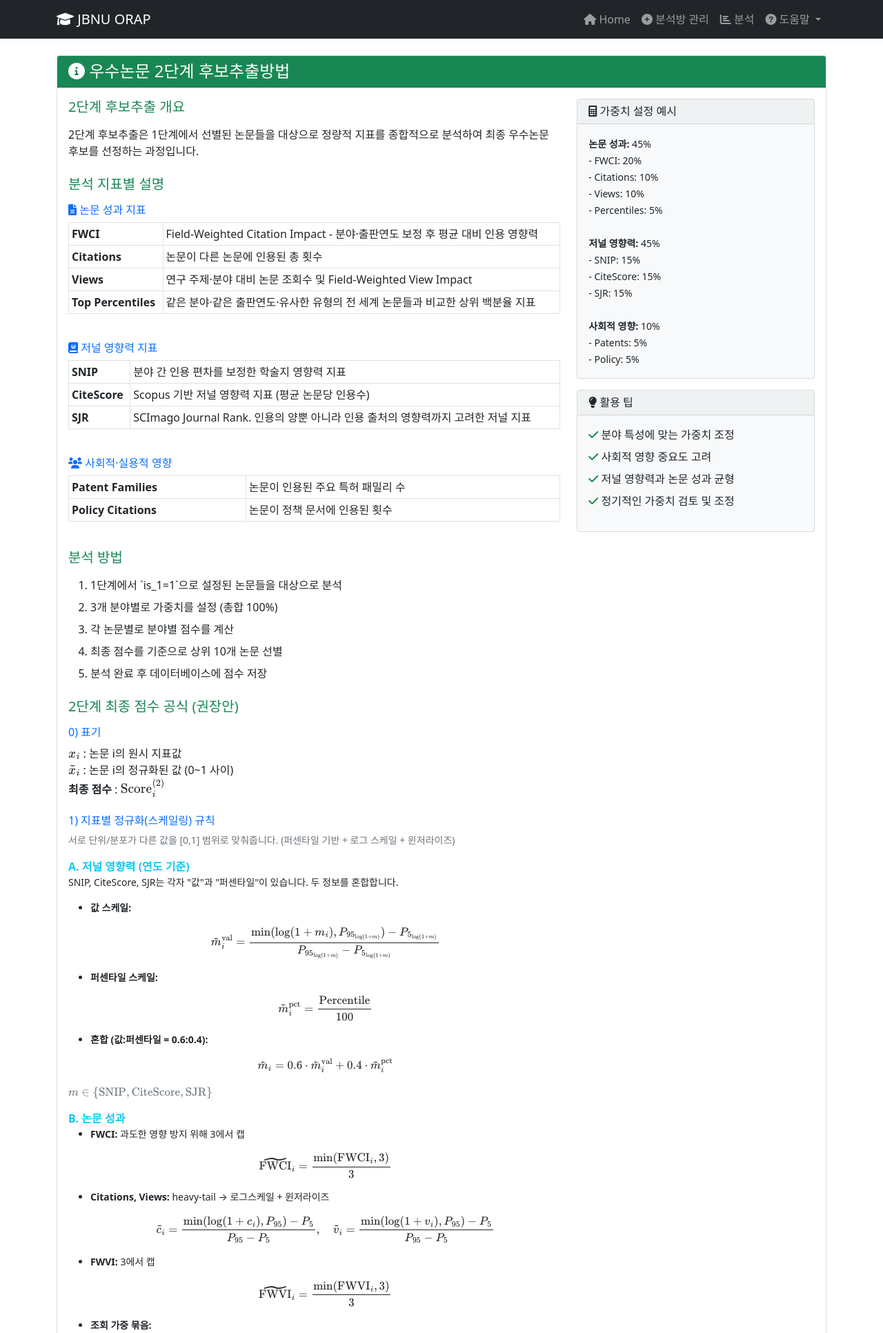
After one commit to Suntae-Kim2020/orap, a Flask app: page /help/stage2 in a window 1280 px wide. The commit adds this page. Shown: the top 1932 px of the page at 69% size. Run offline with Flask 3, Linux system fonts and the light colour scheme; parts of the project's set-up code (start-up, migrations or seed data) failed here and were passed over.

Commit message:
도움말 추가

```diff
--- a/app.py
+++ b/app.py
@@ -1911,5 +1911,14 @@ def download_second_stage_candidates():
     except Exception as e:
         return f"2단계 CSV 다운로드 중 오류가 발생했습니다: {str(e)}", 500
 
+# 도움말 라우트
+@app.route('/help/stage1')
+def help_stage1():
+    return render_template('help_stage1.html')
+
+@app.route('/help/stage2')
+def help_stage2():
+    return render_template('help_stage2.html')
+
 if __name__ == '__main__':
     app.run(debug=True, host='127.0.0.1', port=0)
--- a/templates/base.html
+++ b/templates/base.html
@@ -23,6 +23,19 @@
                 <a class="nav-link" href="{{ url_for('analysis') }}">
                     <i class="fas fa-chart-bar"></i> 분석
                 </a>
+                <div class="nav-item dropdown">
+                    <a class="nav-link dropdown-toggle" href="#" id="helpDropdown" role="button" data-bs-toggle="dropdown" aria-expanded="false">
+                        <i class="fas fa-question-circle"></i> 도움말
+                    </a>
+                    <ul class="dropdown-menu" aria-labelledby="helpDropdown">
+                        <li><a class="dropdown-item" href="{{ url_for('help_stage1') }}">
+                            <i class="fas fa-info-circle"></i> 우수논문 1단계 후보추출방법
+                        </a></li>
+                        <li><a class="dropdown-item" href="{{ url_for('help_stage2') }}">
+                            <i class="fas fa-info-circle"></i> 우수논문 2단계 후보추출방법
+                        </a></li>
+                    </ul>
+                </div>
             </div>
         </div>
     </nav>
--- /dev/null
+++ b/templates/help_stage2.html
@@ -0,0 +1,293 @@
+{% extends "base.html" %}
+
+{% block title %}우수논문 2단계 후보추출방법 - JBNU ORAP{% endblock %}
+
+{% block scripts %}
+<script src="https://polyfill.io/v3/polyfill.min.js?features=es6"></script>
+<script id="MathJax-script" async src="https://cdn.jsdelivr.net/npm/mathjax@3/es5/tex-mml-chtml.js"></script>
+<script>
+  window.MathJax = {
+    tex: {
+      inlineMath: [['$', '$'], ['\\(', '\\)']],
+      displayMath: [['$$', '$$'], ['\\[', '\\]']]
+    }
+  };
+</script>
+{% endblock %}
+
+{% block content %}
+<div class="row">
+    <div class="col-12">
+        <div class="card">
+            <div class="card-header bg-success text-white">
+                <h4 class="mb-0">
+                    <i class="fas fa-info-circle"></i> 우수논문 2단계 후보추출방법
+                </h4>
+            </div>
+            <div class="card-body">
+                <div class="row">
+                    <div class="col-md-8">
+                        <h5 class="text-success mb-3">2단계 후보추출 개요</h5>
+                        <p class="mb-4">
+                            2단계 후보추출은 1단계에서 선별된 논문들을 대상으로 정량적 지표를 종합적으로 분석하여
+                            최종 우수논문 후보를 선정하는 과정입니다.
+                        </p>
+
+                        <h5 class="text-success mb-3">분석 지표별 설명</h5>
+
+                        <div class="mb-4">
+                            <h6 class="text-primary"><i class="fas fa-file-alt"></i> 논문 성과 지표</h6>
+                            <div class="table-responsive">
+                                <table class="table table-bordered table-sm">
+                                    <tbody>
+                                        <tr>
+                                            <td><strong>FWCI</strong></td>
+                                            <td>Field-Weighted Citation Impact - 분야·출판연도 보정 후 평균 대비 인용 영향력</td>
+                                        </tr>
+                                        <tr>
+                                            <td><strong>Citations</strong></td>
+                                            <td>논문이 다른 논문에 인용된 총 횟수</td>
+                                        </tr>
+                                        <tr>
+                                            <td><strong>Views</strong></td>
+                                            <td>연구 주제·분야 대비 논문 조회수 및 Field-Weighted View Impact</td>
+                                        </tr>
+                                        <tr>
+                                            <td><strong>Top Percentiles</strong></td>
+                                            <td>같은 분야·같은 출판연도·유사한 유형의 전 세계 논문들과 비교한 상위 백분율 지표</td>
+                                        </tr>
+                                    </tbody>
+                                </table>
+                            </div>
+                        </div>
+
+                        <div class="mb-4">
+                            <h6 class="text-primary"><i class="fas fa-journal-whills"></i> 저널 영향력 지표</h6>
+                            <div class="table-responsive">
+                                <table class="table table-bordered table-sm">
+                                    <tbody>
+                                        <tr>
+                                            <td><strong>SNIP</strong></td>
+                                            <td>분야 간 인용 편차를 보정한 학술지 영향력 지표</td>
+                                        </tr>
+                                        <tr>
+                                            <td><strong>CiteScore</strong></td>
+                                            <td>Scopus 기반 저널 영향력 지표 (평균 논문당 인용수)</td>
+                                        </tr>
+                                        <tr>
+                                            <td><strong>SJR</strong></td>
+                                            <td>SCImago Journal Rank. 인용의 양뿐 아니라 인용 출처의 영향력까지 고려한 저널 지표</td>
+                                        </tr>
+                                    </tbody>
+                                </table>
+                            </div>
+                        </div>
+
+                        <div class="mb-4">
+                            <h6 class="text-primary"><i class="fas fa-users"></i> 사회적·실용적 영향</h6>
+                            <div class="table-responsive">
+                                <table class="table table-bordered table-sm">
+                                    <tbody>
+                                        <tr>
+                                            <td><strong>Patent Families</strong></td>
+                                            <td>논문이 인용된 주요 특허 패밀리 수</td>
+                                        </tr>
+                                        <tr>
+                                            <td><strong>Policy Citations</strong></td>
+                                            <td>논문이 정책 문서에 인용된 횟수</td>
+                                        </tr>
+                                    </tbody>
+                                </table>
+                            </div>
+                        </div>
+
+                        <h5 class="text-success mb-3">분석 방법</h5>
+                        <ol class="mb-4">
+                            <li class="mb-2">1단계에서 `is_1=1`으로 설정된 논문들을 대상으로 분석</li>
+                            <li class="mb-2">3개 분야별로 가중치를 설정 (총합 100%)</li>
+                            <li class="mb-2">각 논문별로 분야별 점수를 계산</li>
+                            <li class="mb-2">최종 점수를 기준으로 상위 10개 논문 선별</li>
+                            <li class="mb-2">분석 완료 후 데이터베이스에 점수 저장</li>
+                        </ol>
+
+                        <h5 class="text-success mb-3">2단계 최종 점수 공식 (권장안)</h5>
+
+                        <div class="mb-4">
+                            <h6 class="text-primary">0) 표기</h6>
+                            <ul class="list-unstyled mb-3">
+                                <li>$x_i$ : 논문 i의 원시 지표값</li>
+                                <li>$\tilde{x}_i$ : 논문 i의 정규화된 값 (0~1 사이)</li>
+                                <li><strong>최종 점수</strong> : $\text{Score}_i^{(2)}$</li>
+                            </ul>
+                        </div>
+
+                        <div class="mb-4">
+                            <h6 class="text-primary">1) 지표별 정규화(스케일링) 규칙</h6>
+                            <p class="small text-muted mb-3">서로 단위/분포가 다른 값을 [0,1] 범위로 맞춰줍니다. (퍼센타일 기반 + 로그 스케일 + 윈저라이즈)</p>
+
+                            <div class="mb-3">
+                                <strong class="text-info">A. 저널 영향력 (연도 기준)</strong>
+                                <p class="small">SNIP, CiteScore, SJR는 각자 "값"과 "퍼센타일"이 있습니다. 두 정보를 혼합합니다.</p>
+                                <ul class="small">
+                                    <li><strong>값 스케일:</strong>
+                                        $$\tilde{m}_i^{\text{val}} = \frac{\min(\log(1+m_i), P_{95_{\log(1+m)}}) - P_{5_{\log(1+m)}}}{P_{95_{\log(1+m)}} - P_{5_{\log(1+m)}}}$$
+                                    </li>
+                                    <li><strong>퍼센타일 스케일:</strong>
+                                        $$\tilde{m}_i^{\text{pct}} = \frac{\text{Percentile}}{100}$$
+                                    </li>
+                                    <li><strong>혼합 (값:퍼센타일 = 0.6:0.4):</strong>
+                                        $$\tilde{m}_i = 0.6 \cdot \tilde{m}_i^{\text{val}} + 0.4 \cdot \tilde{m}_i^{\text{pct}}$$
+                                    </li>
+                                </ul>
+                                <p class="small text-muted">$m \in \{\text{SNIP}, \text{CiteScore}, \text{SJR}\}$</p>
+                            </div>
+
+                            <div class="mb-3">
+                                <strong class="text-info">B. 논문 성과</strong>
+                                <ul class="small">
+                                    <li><strong>FWCI:</strong> 과도한 영향 방지 위해 3에서 캡
+                                        $$\widetilde{\text{FWCI}}_i = \frac{\min(\text{FWCI}_i, 3)}{3}$$
+                                    </li>
+                                    <li><strong>Citations, Views:</strong> heavy-tail → 로그스케일 + 윈저라이즈
+                                        $$\tilde{c}_i = \frac{\min(\log(1+c_i), P_{95}) - P_5}{P_{95} - P_5}, \quad \tilde{v}_i = \frac{\min(\log(1+v_i), P_{95}) - P_5}{P_{95} - P_5}$$
+                                    </li>
+                                    <li><strong>FWVI:</strong> 3에서 캡
+                                        $$\widetilde{\text{FWVI}}_i = \frac{\min(\text{FWVI}_i, 3)}{3}$$
+                                    </li>
+                                    <li><strong>조회 가중 묶음:</strong>
+                                        $$\widetilde{\text{ViewsBlock}}_i = 0.5 \cdot \tilde{v}_i + 0.5 \cdot \widetilde{\text{FWVI}}_i$$
+                                    </li>
+                                    <li><strong>Top Percentiles:</strong>
+                                        $$\widetilde{\text{TopPct}}_i = \frac{\text{값}}{100}$$
+                                    </li>
+                                </ul>
+                            </div>
+
+                            <div class="mb-3">
+                                <strong class="text-info">C. 사회적·실용적 영향</strong>
+                                <p class="small">희소·이산 분포를 고려해 존재 보너스 + 강도로 구성</p>
+                                <ul class="small">
+                                    <li><strong>Patent families:</strong><br>
+                                        $$\widetilde{\text{Patent}}_i = 0.4 \cdot \mathbf{1}(pf_i > 0) + 0.6 \cdot \frac{\min(\log(1+pf_i), P_{95}) - P_5}{P_{95} - P_5}$$</li>
+                                    <li><strong>Policy citations:</strong> 동일 방식<br>
+                                        <code>Policỹ<sub>i</sub> = 0.4 · 1(pol<sub>i</sub> > 0) + 0.6 · (min(log(1+pol<sub>i</sub>), P95) - P5) / (P95 - P5)</code></li>
+                                </ul>
+                                <div class="alert alert-light small">
+                                    <strong>참고:</strong> P5, P95는 해당 지표의 논문군(1단계 후보) 내 5·95퍼센타일입니다. 값 부족 시 P1·P99로 대체 가능.<br>
+                                    결측치는 동년·동분야 중앙값으로 대체(없으면 전체 중앙값), 그리고 10% 패널티(×0.9) 적용 권장.
+                                </div>
+                            </div>
+                        </div>
+
+                        <div class="mb-4">
+                            <h6 class="text-primary">2) 가중합 (사용자 제안 비중 반영)</h6>
+                            <p class="small text-muted">사용자 제안(합계 100%)을 그대로 매핑합니다.</p>
+
+                            <div class="mb-4">
+                                <strong class="text-info">A. 저널 영향력 (45%)</strong>
+                                <div class="small bg-light p-2 rounded">
+                                    $$J_i = 0.15 \cdot \widetilde{\text{SNIP}}_i + 0.15 \cdot \widetilde{\text{CiteScore}}_i + 0.15 \cdot \widetilde{\text{SJR}}_i$$
+                                </div>
+                            </div>
+
+                            <div class="mb-4">
+                                <strong class="text-info">B. 논문 성과 (45%)</strong>
+                                <div class="small bg-light p-3 rounded" style="min-height: 100px;">
+                                    $$\begin{align}
+                                    P_i &= 0.20 \cdot \widetilde{\text{FWCI}}_i \\
+                                    &\quad + 0.10 \cdot \tilde{c}_i \\
+                                    &\quad + 0.10 \cdot \widetilde{\text{ViewsBlock}}_i \\
+                                    &\quad + 0.05 \cdot \widetilde{\text{TopPct}}_i
+                                    \end{align}$$
+                                </div>
+                            </div>
+
+                            <div class="mb-4">
+                                <strong class="text-info">C. 사회적 영향 (10%)</strong>
+                                <div class="small bg-light p-3 rounded" style="min-height: 80px;">
+                                    $$\begin{align}
+                                    S_i &= 0.05 \cdot \widetilde{\text{Patent}}_i \\
+                                    &\quad + 0.05 \cdot \widetilde{\text{Policy}}_i
+                                    \end{align}$$
+                                </div>
+                            </div>
+                        </div>
+
+                        <div class="alert alert-success">
+                            <h6 class="text-success mb-2">D. 2단계 최종 점수</h6>
+                            $$\text{Score}_i^{(2)} = J_i + P_i + S_i \in [0, 1]$$
+                            <small>(모든 정규화된 값이 0~1이므로 이론상 최대 1)</small>
+                        </div>
+
+                        <div class="alert alert-warning">
+                            <i class="fas fa-exclamation-triangle"></i>
+                            <strong>주의사항:</strong>
+                            <ul class="mb-0 mt-2">
+                                <li>모든 지표의 퍼센트 합은 반드시 100%여야 합니다</li>
+                                <li>분석 시작 시 기존 점수 컬럼이 초기화됩니다</li>
+                                <li>분석 완료 후 j_point, a_point, s_point, t_point 컬럼에 결과 저장</li>
+                            </ul>
+                        </div>
+                    </div>
+
+                    <div class="col-md-4">
+                        <div class="card bg-light mb-3">
+                            <div class="card-header">
+                                <h6 class="mb-0">
+                                    <i class="fas fa-calculator"></i> 가중치 설정 예시
+                                </h6>
+                            </div>
+                            <div class="card-body">
+                                <small>
+                                    <strong>논문 성과:</strong> 45%<br>
+                                    - FWCI: 20%<br>
+                                    - Citations: 10%<br>
+                                    - Views: 10%<br>
+                                    - Percentiles: 5%<br><br>
+
+                                    <strong>저널 영향력:</strong> 45%<br>
+                                    - SNIP: 15%<br>
+                                    - CiteScore: 15%<br>
+                                    - SJR: 15%<br><br>
+
+                                    <strong>사회적 영향:</strong> 10%<br>
+                                    - Patents: 5%<br>
+                                    - Policy: 5%<br>
+                                </small>
+                            </div>
+                        </div>
+
+                        <div class="card bg-light">
+                            <div class="card-header">
+                                <h6 class="mb-0">
+                                    <i class="fas fa-lightbulb"></i> 활용 팁
+                                </h6>
+                            </div>
+                            <div class="card-body">
+                                <ul class="list-unstyled">
+                                    <li class="mb-2">
+                                        <i class="fas fa-check text-success"></i>
+                                        분야 특성에 맞는 가중치 조정
+                                    </li>
+                                    <li class="mb-2">
+                                        <i class="fas fa-check text-success"></i>
+                                        사회적 영향 중요도 고려
+                                    </li>
+                                    <li class="mb-2">
+                                        <i class="fas fa-check text-success"></i>
+                                        저널 영향력과 논문 성과 균형
+                                    </li>
+                                    <li class="mb-0">
+                                        <i class="fas fa-check text-success"></i>
+                                        정기적인 가중치 검토 및 조정
+                                    </li>
+                                </ul>
+                            </div>
+                        </div>
+                    </div>
+                </div>
+            </div>
+        </div>
+    </div>
+</div>
+{% endblock %}
```
Also changed, not shown: templates/help_stage1.html (added, +121 -0 lines).
